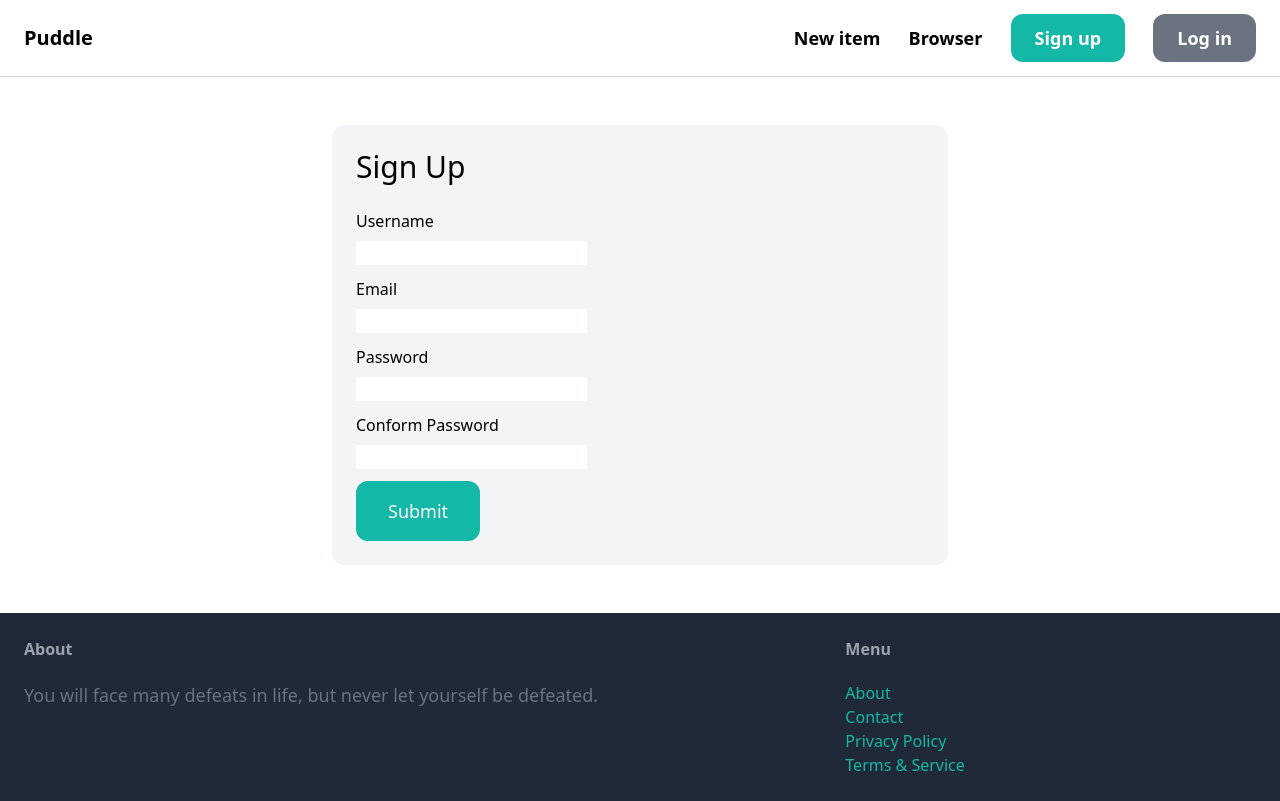
After one commit to kuldeep1A/puddle, a Django app: template core/templates/core/signup.html in a window 1280 px wide. The commit adds this page. Run offline with Django 3.2, Linux system fonts and the light colour scheme; the template is opened without the code that fills it, so the values that code supplies are empty, except form fields; form fields are guessed from the names that the template uses; some libraries are stand-ins or nearby versions.

Commit message:
a little bit complete the signup page logic

```diff
--- a/core/templates/core/base.html
+++ b/core/templates/core/base.html
@@ -13,7 +13,7 @@
         <div class="space-x-6">
             <a href="#" class="text-lg font-semibold hover:text-gray-500 hover:no-underline">New item</a>
             <a href="#" class="text-lg font-semibold hover:text-gray-500 hover:no-underline">Browser</a>
-            <a href="#" class="px-6 py-3 text-lg font-semibold bg-teal-500 text-white rounded-xl hover:bg-teal-700">Sign up</a>
+            <a href="{% url 'core:signup' %}" class="px-6 py-3 text-lg font-semibold bg-teal-500 text-white rounded-xl hover:bg-teal-700">Sign up</a>
             <a href="#" class="px-6 py-3 text-lg font-semibold bg-gray-500 text-white rounded-xl hover:bg-gray-700">Log in</a>
         </div>
 
--- /dev/null
+++ b/core/templates/core/signup.html
@@ -0,0 +1,29 @@
+{% extends 'core/base.html' %}
+{% block title %}Sign Up{% endblock %}
+
+{% block content %}
+    <div class="w-1/2 my-6 mx-auto p-6 bg-gray-100 rounded-xl">
+        <h1 class="mb-6 text-3xl">Sign Up</h1>
+        <form method="post" action=".">
+            {% csrf_token %}
+            {{ form.non_field_error }}
+            <div class="mb-3">
+                <label class="inline-block mb-2">Username</label><br>
+                {{ form.username }}
+            </div>
+            <div class="mb-3">
+                <label class="inline-block mb-2">Email</label><br>
+                {{ form.email }}
+            </div>
+            <div class="mb-3">
+                <label class="inline-block mb-2">Password</label><br>
+                {{ form.password1 }}
+            </div>
+            <div class="mb-3">
+                <label class="inline-block mb-2">Conform Password</label><br>
+                {{ form.password2 }}
+            </div>
+            <button class="py-4 px-8 text-lg bg-teal-500 hover:bg-teal-700 rounded-xl text-white">Submit</button>
+        </form>
+    </div>
+{% endblock %}
--- a/core/urls.py
+++ b/core/urls.py
@@ -6,5 +6,6 @@ app_name = 'core'
 
 urlpatterns = [
     path('', views.index, name='index'),
-    path('contact/', views.contact, name= 'contact')
+    path('signup', views.signup, name='signup'),
+    path('contact/', views.contact, name='contact')
 ]
```
Also changed, not shown: core/templates/signup.html (deleted).
